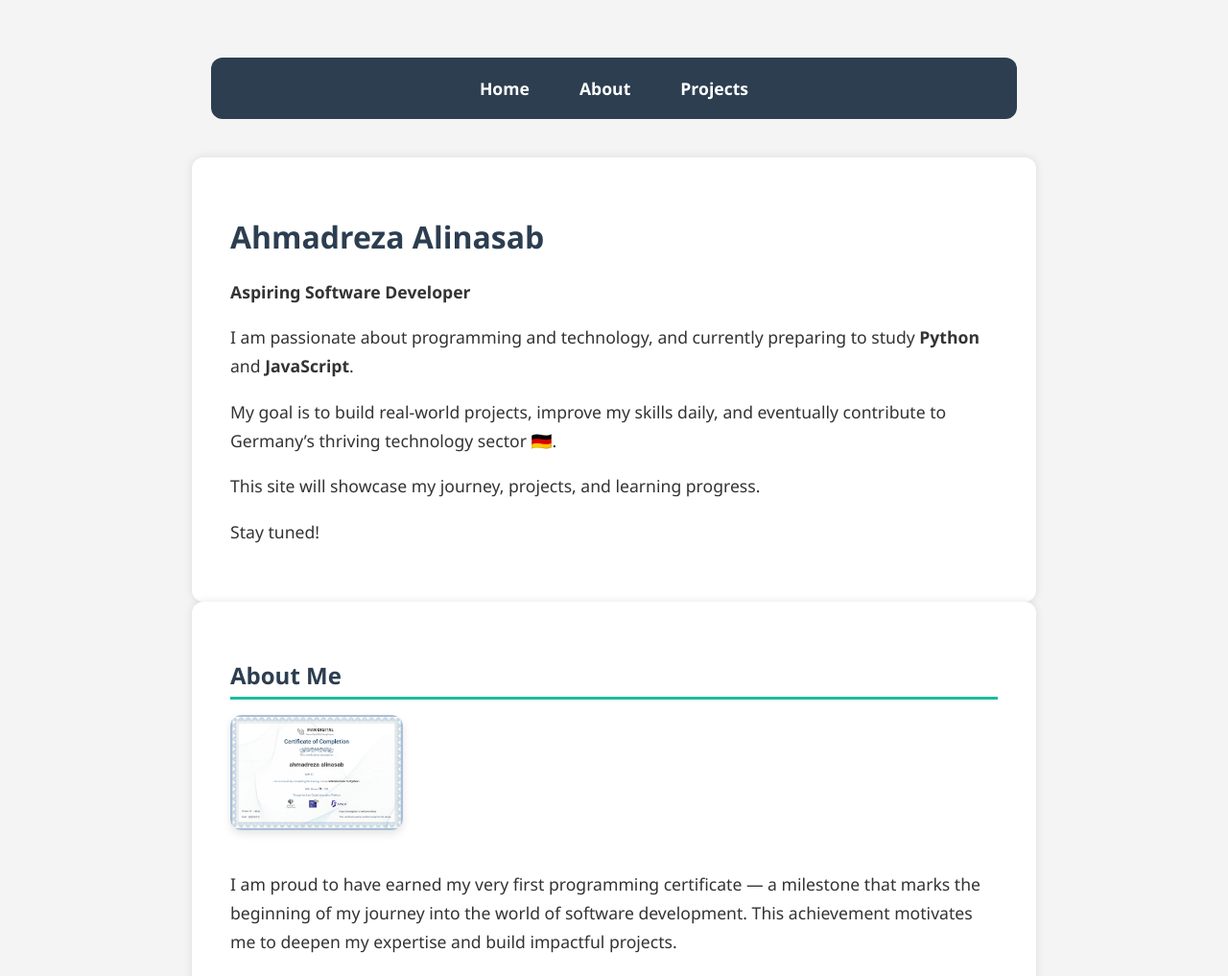
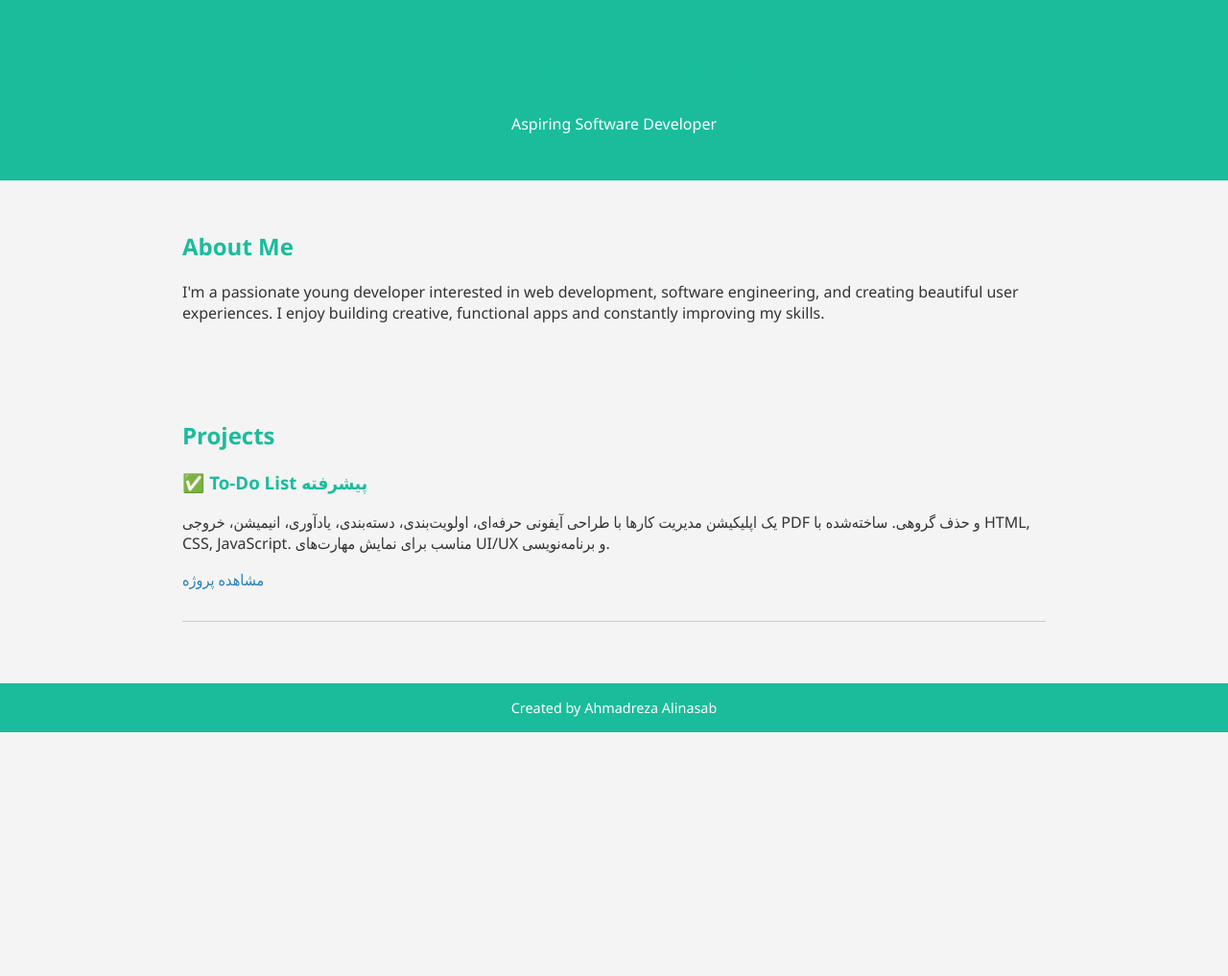
Before and after one commit to ahmadreza-alinasab/ahmadreza-alinasab.github.io, a plain HTML site: page index.html in a window 1280 px wide. Shown: the top 1017 px of the page at 96% size. After the commit the page ends 800 px from the top, so only its background shows below. Drawn offline with Linux system fonts and the light colour scheme.

Commit message:
Add files via upload

```diff
--- a/index.html
+++ b/index.html
@@ -7,133 +7,76 @@
   <style>
     body {
       font-family: 'Segoe UI', Tahoma, Geneva, Verdana, sans-serif;
+      margin: 0;
+      padding: 0;
       background-color: #f4f4f4;
       color: #333;
-      margin: 0;
-      padding: 40px 20px;
-      scroll-behavior: smooth;
     }
-    .container {
-      max-width: 800px;
-      margin: auto;
-      background: white;
-      padding: 40px;
-      box-shadow: 0 0 10px rgba(0,0,0,0.1);
-      border-radius: 12px;
-    }
-    h1 {
-      color: #2c3e50;
-    }
-    p {
-      font-size: 1.1em;
-      line-height: 1.7em;
-    }
-    nav {
-      background-color: #2c3e50;
-      padding: 12px 20px;
-      border-radius: 12px;
-      max-width: 800px;
-      margin: 20px auto 40px auto;
-      display: flex;
-      justify-content: center;
-      gap: 20px;
-    }
-    nav a {
+    header {
+      background-color: #1abc9c;
       color: white;
-      text-decoration: none;
-      font-weight: 600;
-      font-size: 1.1em;
-      padding: 8px 16px;
-      border-radius: 8px;
-      transition: background-color 0.3s ease;
-    }
-    nav a:hover {
-      background-color: #1abc9c;
-      color: #fff;
+      padding: 2rem;
+      text-align: center;
     }
     section {
-      margin-bottom: 40px;
+      padding: 2rem;
+      max-width: 900px;
+      margin: auto;
     }
-    section h2 {
-      color: #2c3e50;
-      border-bottom: 3px solid #1abc9c;
-      padding-bottom: 6px;
-      margin-bottom: 16px;
-    }
-    ul {
-      list-style-type: disc;
-      padding-left: 20px;
-      font-size: 1.1em;
-    }
-    ul li strong {
+    h1, h2, h3 {
       color: #1abc9c;
     }
     a {
+      color: #2980b9;
       text-decoration: none;
+    }
+    a:hover {
+      text-decoration: underline;
     }
     footer {
       text-align: center;
-      padding: 20px;
-      font-size: 0.95em;
-      color: #888;
+      padding: 1rem;
+      background-color: #1abc9c;
+      color: white;
+      font-size: 0.9rem;
+    }
+    .project {
+      margin-bottom: 2rem;
+      border-bottom: 1px solid #ccc;
+      padding-bottom: 1rem;
     }
   </style>
 </head>
 <body>
-  <nav>
-    <a href="#home">Home</a>
-    <a href="#about">About</a>
-    <a href="#projects">Projects</a>
-  </nav>
+  <header>
+    <h1>Ahmadreza Alinasab</h1>
+    <p>Aspiring Software Developer</p>
+  </header>
 
-  <div class="container" id="home">
-    <h1>Ahmadreza Alinasab</h1>
-    <p><strong>Aspiring Software Developer</strong></p>
-    <p>I am passionate about programming and technology, and currently preparing to study <strong>Python</strong> and <strong>JavaScript</strong>.</p>
-    <p>My goal is to build real-world projects, improve my skills daily, and eventually contribute to Germany’s thriving technology sector 🇩🇪.</p>
-    <p>This site will showcase my journey, projects, and learning progress.</p>
-    <p>Stay tuned!</p>
-  </div>
-
-  <section id="about" class="container">
+  <section id="about">
     <h2>About Me</h2>
-    <div style="display: flex; align-items: center; gap: 24px; flex-wrap: wrap;">
-      <img src="IMG_20250721_072012.jpg" alt="My First Programming Certificate" style="width: 180px; border-radius: 12px; box-shadow: 0 4px 8px rgba(0,0,0,0.1);" />
-      <div>
-        <p>
-          I am proud to have earned my very first programming certificate — a milestone that marks the beginning of my journey into the world of software development. This achievement motivates me to deepen my expertise and build impactful projects.
-        </p>
-      </div>
-    </div>
     <p>
-      I'm a motivated aspiring software developer based in Iran. I have a strong interest in Python and JavaScript, and I'm currently building the foundation of my skills to pursue a tech career in Germany 🇩🇪.
+      I'm a passionate young developer interested in web development, software engineering, and creating beautiful user experiences. I enjoy building creative, functional apps and constantly improving my skills.
     </p>
   </section>
 
-  <section id="projects" class="container">
+  <section id="projects">
     <h2>Projects</h2>
 
-    <div style="margin-bottom: 24px;">
-      <h3 style="color: #1abc9c;">🧮 Python Calculator App</h3>
-      <p>A simple calculator written in Python that performs basic arithmetic operations. It's my first hands-on Python project, designed to improve my logic and coding fundamentals.</p>
-      <p><a href="calculator.html" target="_blank" style="color:#2980b9;">Open Calculator</a></p>
+    <div class="project">
+      <h3>✅ To-Do List پیشرفته</h3>
+      <p>
+        یک اپلیکیشن مدیریت کارها با طراحی آیفونی حرفه‌ای، اولویت‌بندی، دسته‌بندی، یادآوری، انیمیشن، خروجی PDF و حذف گروهی. ساخته‌شده با HTML, CSS, JavaScript. مناسب برای نمایش مهارت‌های UI/UX و برنامه‌نویسی.
+      </p>
+      <p><a href="todo-pro.html" target="_blank">مشاهده پروژه</a></p>
     </div>
 
-    <div style="margin-bottom: 24px;">
-      <h3 style="color: #1abc9c;">🌐 Portfolio Website</h3>
-      <p>This website is my personal space on the internet where I showcase my projects, progress, and passion for programming. Built with pure HTML and CSS.</p>
-      <p><em>You're looking at it!</em></p>
-    </div>
+    <!-- اگر پروژه‌های دیگه‌ای داشتی می‌تونی به همین شکل اضافه کنی -->
 
-    <div>
-      <h3 style="color: #1abc9c;">🎖️ Certificate Showcase</h3>
-      <p>Uploaded my first programming certificate to mark the beginning of my development journey. A great reminder of how far I've come and where I'm going.</p>
-      <p><a href="IMG_20250721_072012.jpg" target="_blank" style="color:#2980b9;">View Certificate</a></p>
-    </div>
   </section>
 
   <footer>
-    ساخته شده توسط احمدرضا علی نسب
+    Created by Ahmadreza Alinasab
   </footer>
 </body>
 </html>
```
